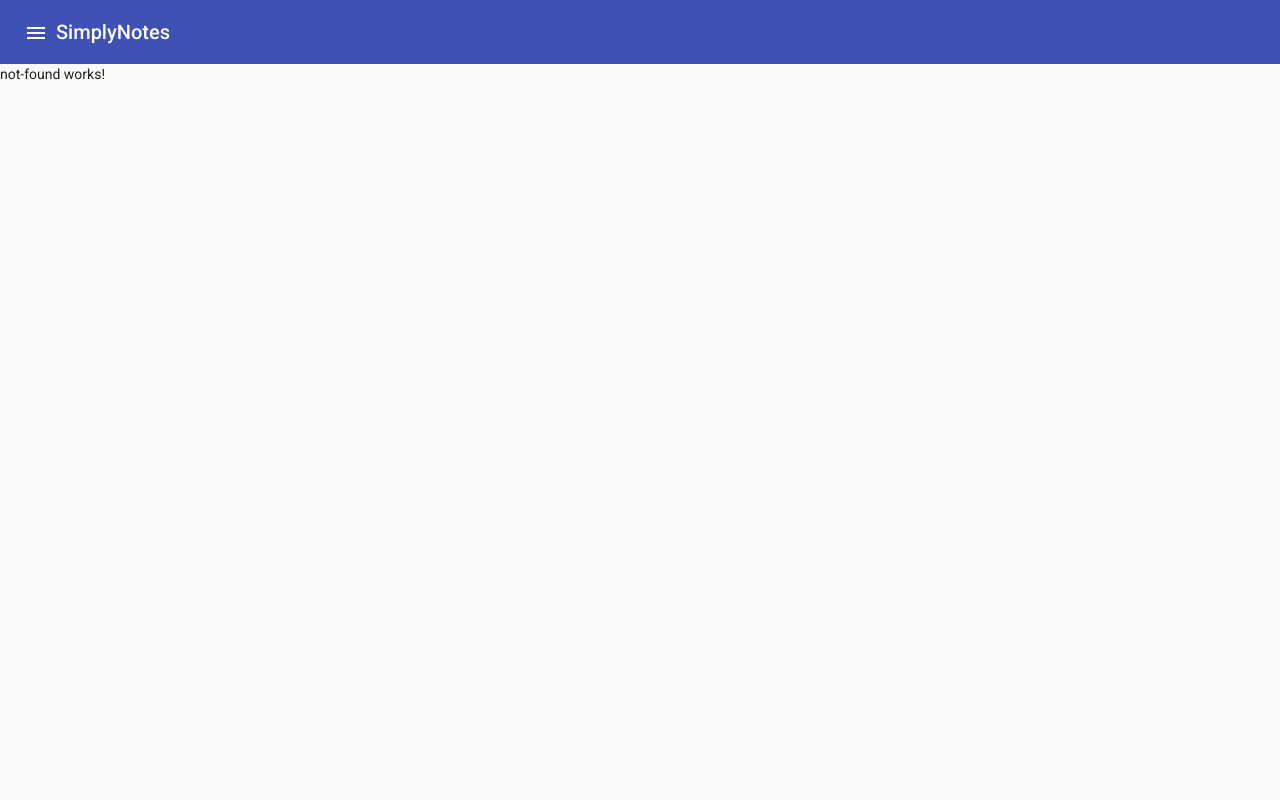
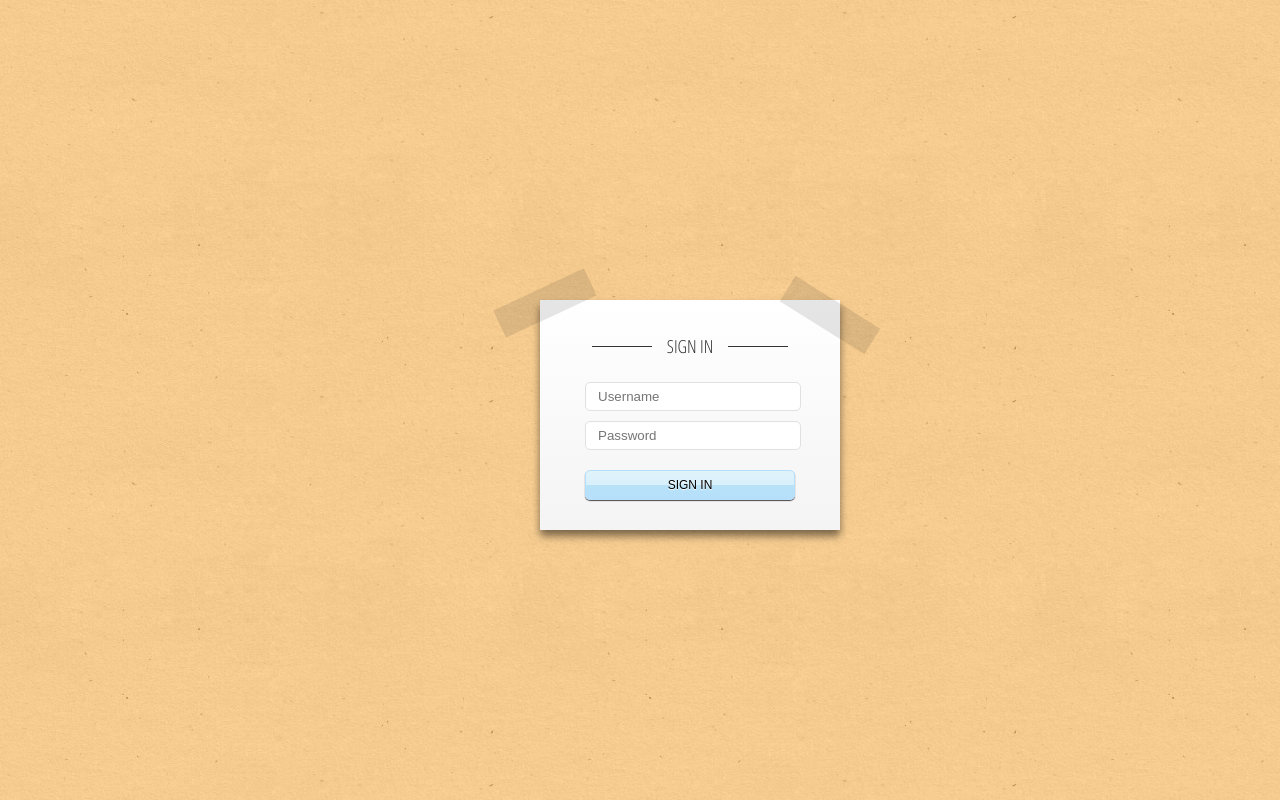
Before and after one commit to mariodelabarra/SimplyNotes, an Angular app in the folder FrontEnd/: page / in a window 1280 px wide. Before the commit this address led to /login. Built offline with nearby package versions, Linux system fonts and the light colour scheme.

Commit message:
Enrutado componentes

```diff
--- a/FrontEnd/src/app/app-routing.module.ts
+++ b/FrontEnd/src/app/app-routing.module.ts
@@ -5,12 +5,12 @@ import { HomeModule } from './components/home/home.module';
 import { BoardModule } from './components/board/board.module';
 import { NotFoundComponent } from './components/shared/not-found/not-found.component';
 import { HomeComponent } from './components/home/home/home.component';
+import { LoginRegisterModule } from './components/login_register/login_register.module';
 
 const routes: Routes = [
   { path: 'home', loadChildren: () => HomeModule },
   { path: 'board', loadChildren: () => BoardModule },
-  { path: 'home', component: HomeComponent},
-  { path: '', redirectTo: '/login', pathMatch: 'full' },
+  { path: '', loadChildren: () => LoginRegisterModule },
   { path: '**', component: NotFoundComponent}
 ];
 
--- a/FrontEnd/src/app/app.component.html
+++ b/FrontEnd/src/app/app.component.html
@@ -1,4 +1,5 @@
-
-<app-side-nav >
+<app-side-nav *ngIf="_displayLogin">
     <router-outlet></router-outlet>
 </app-side-nav>
+
+<router-outlet *ngIf="!_displayLogin"></router-outlet>
--- a/FrontEnd/src/app/app.module.ts
+++ b/FrontEnd/src/app/app.module.ts
@@ -4,7 +4,6 @@ import { NgModule } from '@angular/core';
 import { AppComponent } from './app.component';
 import { BrowserAnimationsModule } from '@angular/platform-browser/animations';
 import { AngularMaterialModule } from './angular-material.module';
-import { SharedModule } from './components/shared/shared.module';
 import { BoardModule } from './components/board/board.module';
 import { HomeModule } from './components/home/home.module';
 import { AppRoutingModule } from './app-routing.module';
@@ -26,16 +25,15 @@ import { LoginRegisterModule } from "./components/login_register/login_register.
   ],
   imports: [
     BrowserModule,
-    LoginRegisterModule,
     BrowserAnimationsModule,
     AngularMaterialModule,
     AppRoutingModule,
     SharedModule,
     HomeModule,
     BoardModule,
+    LoginRegisterModule,
     LayoutModule,
-    ReactiveFormsModule,
-    FormsModule
+
   ],
   providers: [],
   bootstrap: [AppComponent]
--- /dev/null
+++ b/FrontEnd/src/app/components/login_register/login-register-routing.module.ts
@@ -0,0 +1,19 @@
+import { NgModule } from '@angular/core';
+import { RouterModule, Routes } from '@angular/router';
+import { CommonModule } from '@angular/common';
+import { LoginComponent } from './login/login.component';
+import { RegisterComponent } from './register/register.component';
+
+const homeRoutes: Routes = [
+  { path: '', children: [ { path: '', component: LoginComponent } ]},
+  { path: '', children: [ { path: 'register', component: RegisterComponent}]}
+];
+
+@NgModule({
+  declarations: [],
+  imports: [
+    RouterModule.forChild(homeRoutes)
+  ],
+  exports: [RouterModule]
+})
+export class LoginRegisterRoutingModule { }
```
Also changed, not shown: FrontEnd/src/app/components/login_register/login_register.module.ts (+7 -0 lines), FrontEnd/src/app/components/shared/side-nav/side-nav.component.html (line endings or trailing spaces).
